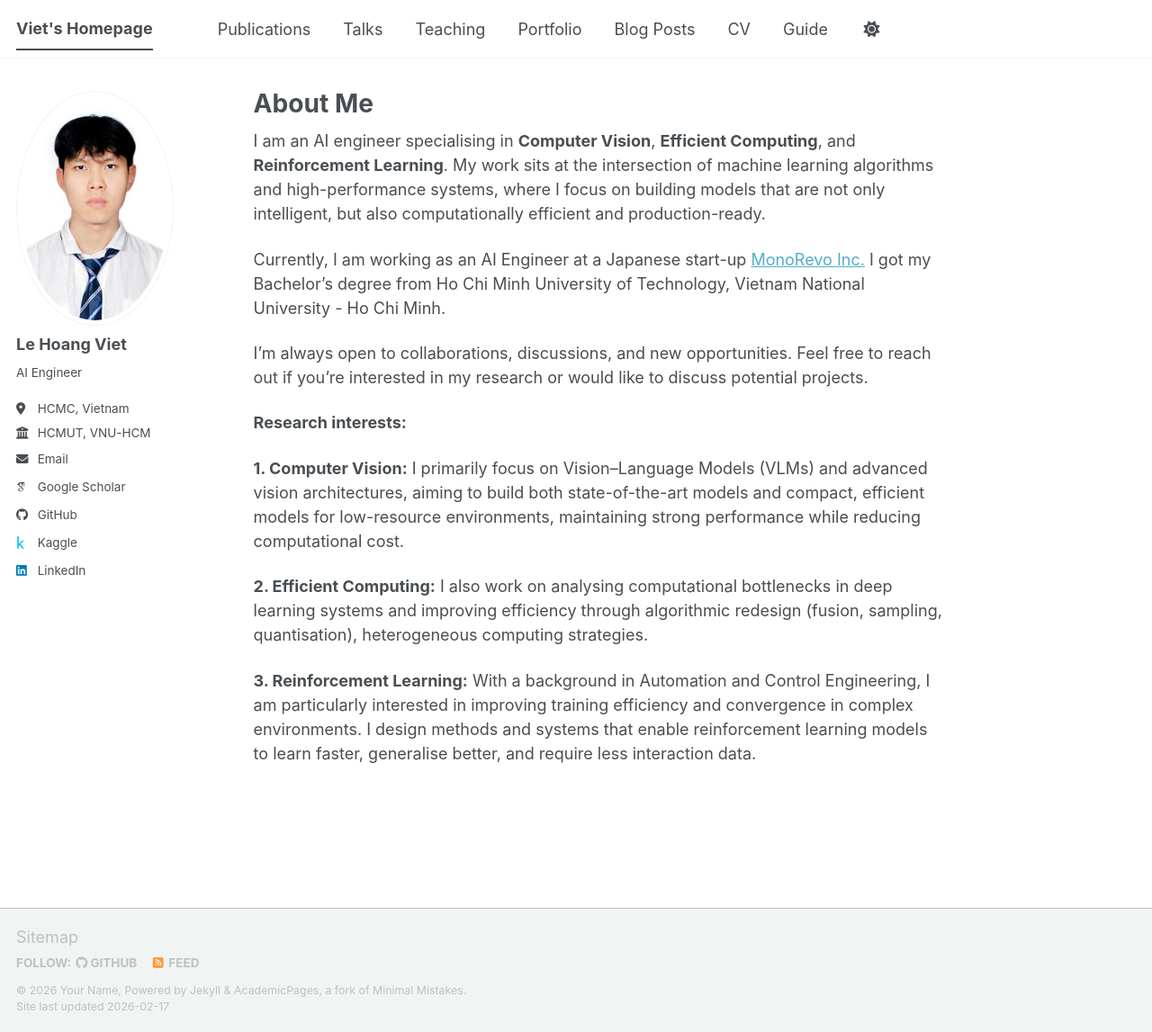
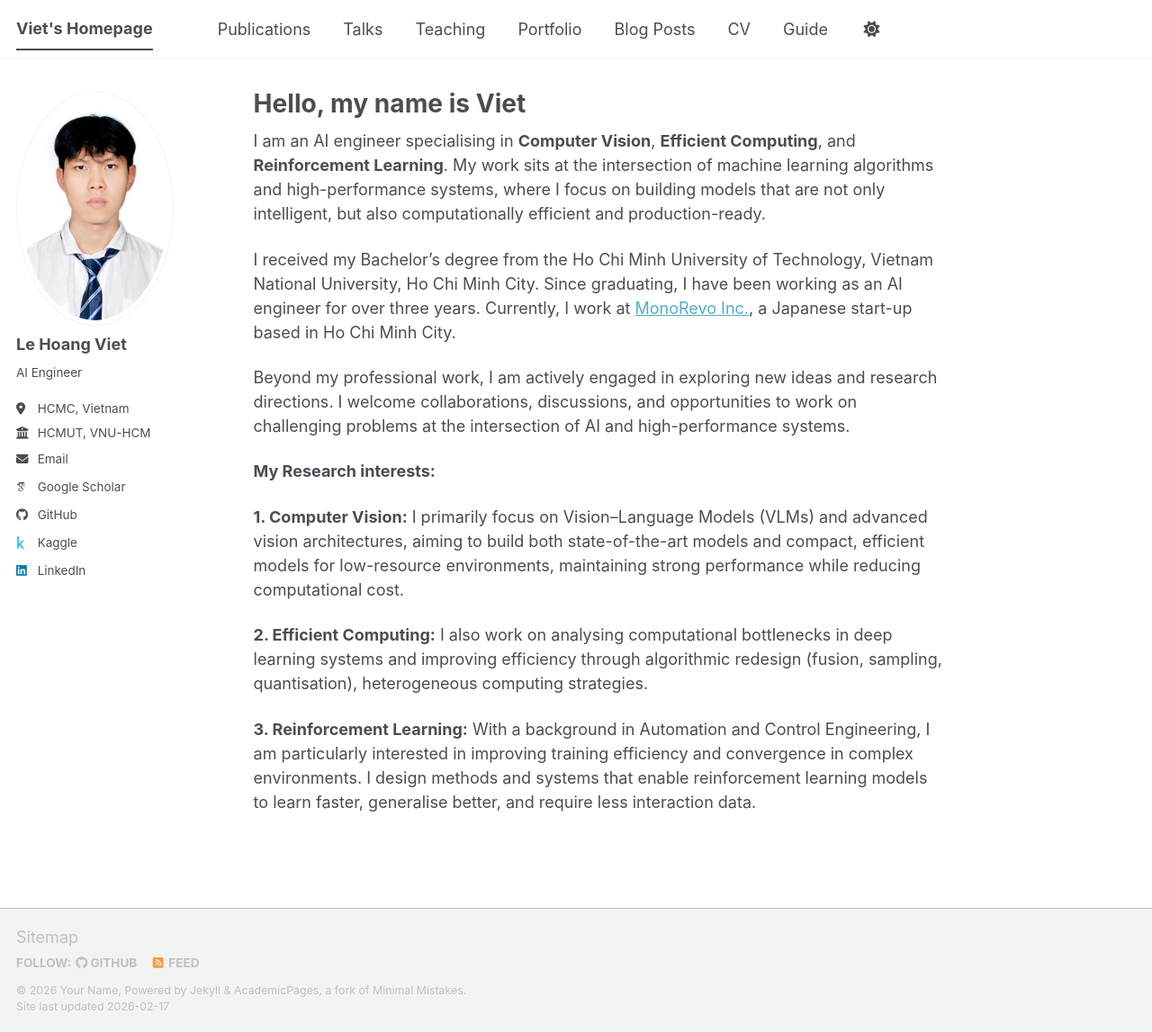
Before and after one commit to Mikyx-1/mikyx-1.github.io, a Jekyll site: the page built from _pages/about.md, in a window 1280 px wide and 1147 px high. Shown: the whole window at 90% size. Built offline with Jekyll 4.4.1, drawn with Linux system fonts in a browser that asks for light colours; some web fonts are replaced; a script bundle is joined from its source files by our own code; library files that are not in the unit come from our copies.

Commit message:
make a smoother transition in about.md

```diff
--- a/_pages/about.md
+++ b/_pages/about.md
@@ -1,6 +1,6 @@
 ---
 permalink: /
-title: "About Me"
+title: "Hello, my name is Viet"
 author_profile: true
 redirect_from:
   - /about/
@@ -10,14 +10,11 @@ redirect_from:
 
 I am an AI engineer specialising in **Computer Vision**, **Efficient Computing**, and **Reinforcement Learning**. My work sits at the intersection of machine learning algorithms and high-performance systems, where I focus on building models that are not only intelligent, but also computationally efficient and production-ready.
 
+I received my Bachelor's degree from the Ho Chi Minh University of Technology, Vietnam National University, Ho Chi Minh City. Since graduating, I have been working as an AI engineer for over three years. Currently, I work at [MonoRevo Inc.], a Japanese start-up based in Ho Chi Minh City.
 
-Currently, I am working as an AI Engineer at a Japanese start-up [MonoRevo Inc.] I got my Bachelor's degree from Ho Chi Minh University of Technology, Vietnam National University - Ho Chi Minh.
+Beyond my professional work, I am actively engaged in exploring new ideas and research directions. I welcome collaborations, discussions, and opportunities to work on challenging problems at the intersection of AI and high-performance systems.
 
-
-I’m always open to collaborations, discussions, and new opportunities. Feel free to reach out if you’re interested in my research or would like to discuss potential projects.
-
-
-**Research interests:**
+**My Research interests:**
 
 **1. Computer Vision:**  I primarily focus on Vision–Language Models (VLMs) and advanced vision architectures, aiming to build both state-of-the-art models and compact, efficient models for low-resource environments, maintaining strong performance while reducing computational cost.
 
```
